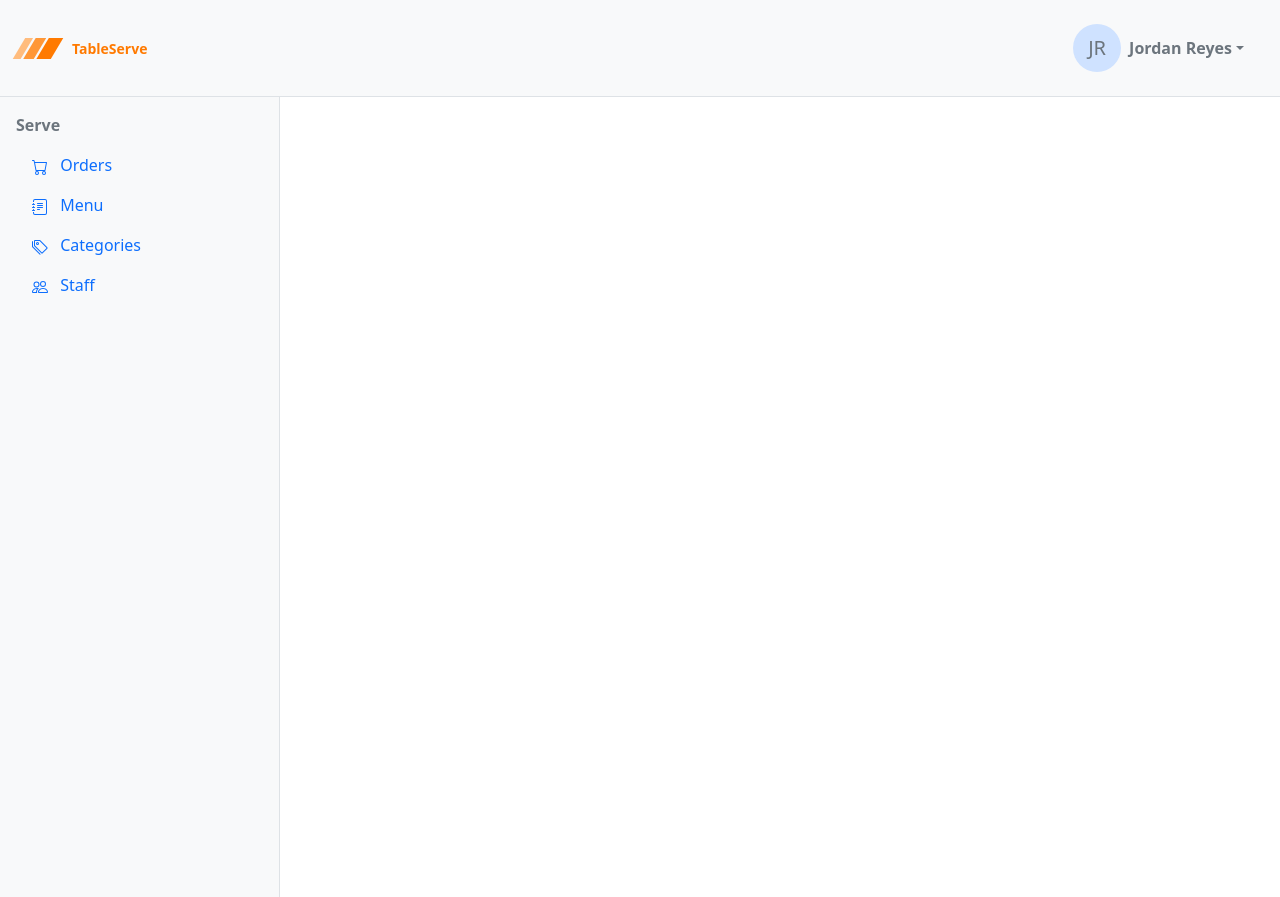
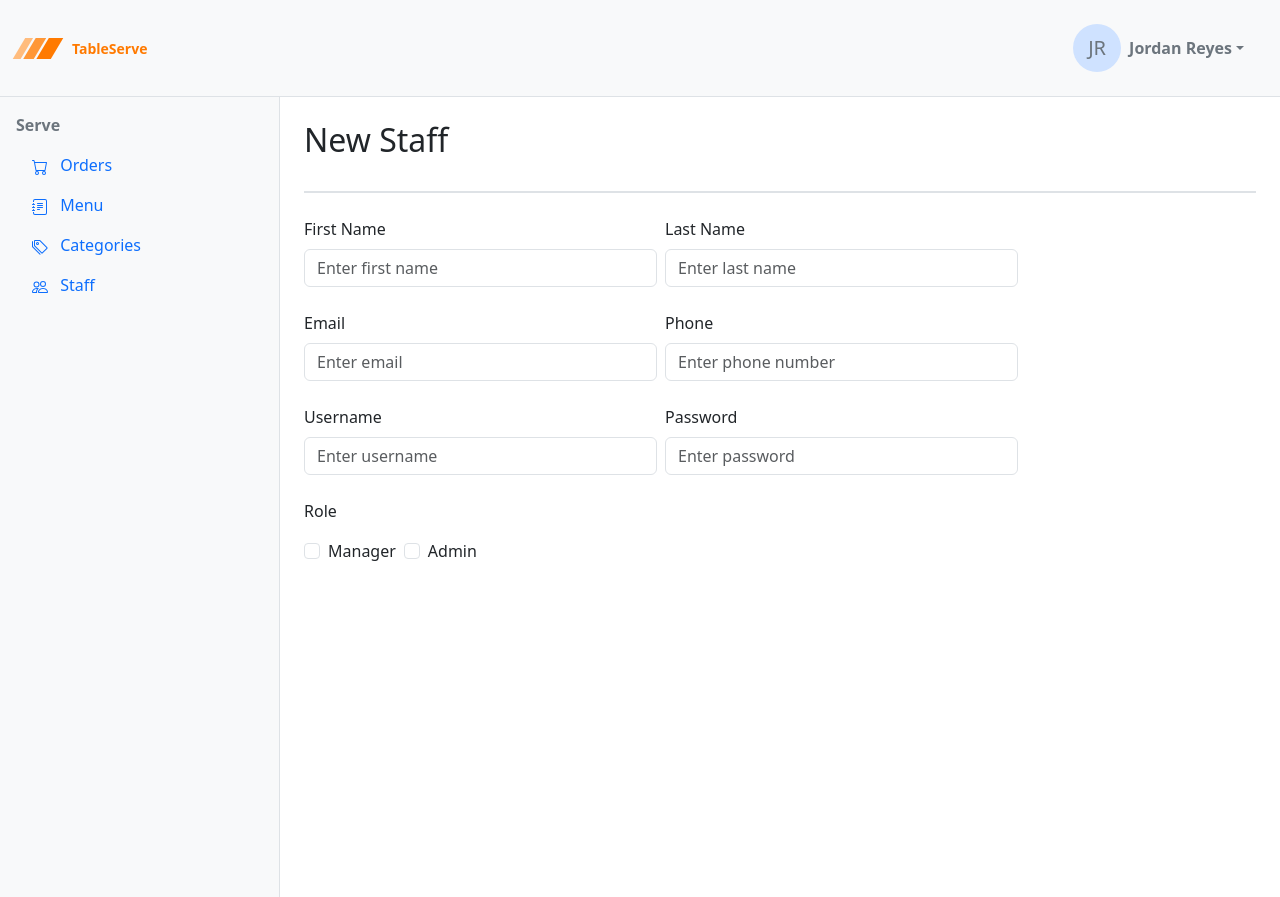
Before and after one commit to bbottstql/tableserve-design, a website built with Vite: page staff-create.html in a window 1280 px wide. Built offline with nearby package versions, Linux system fonts and the light colour scheme.

Commit message:
staff-create created

```diff
--- a/staff-create.html
+++ b/staff-create.html
@@ -4,7 +4,10 @@
     <meta charset="UTF-8" />
     <meta name="viewport" content="width=device-width, initial-scale=1.0" />
     <title>TableServe — New Staff</title>
-    <link rel="stylesheet" href="/node_modules/bootstrap/dist/css/bootstrap.min.css" />
+    <link
+      rel="stylesheet"
+      href="/node_modules/bootstrap/dist/css/bootstrap.min.css"
+    />
     <link rel="stylesheet" href="/css/styles.css" />
   </head>
   <body>
@@ -12,7 +15,93 @@
     <main class="d-flex">
       {{> nav}}
       <section class="content p-4 flex-grow-1">
-        <!-- build your page content here — refer to _data.md for data -->
+        <div
+          class="d-flex justify-content-between pb-4 mb-4 border-bottom border-2"
+        >
+          <h2>New Staff</h2>
+        </div>
+        <form class="d-flex flex-wrap flex-column w75 gap-2">
+          <div class="d-flex w-75 gap-2">
+            <div class="mb-3 w-50">
+              <label for="firstname" class="form-label">First Name</label>
+              <input
+                id="firstname"
+                type="text"
+                class="form-control"
+                placeholder="Enter first name"
+              />
+            </div>
+            <div class="mb-3 w-50">
+              <label for="lastname" class="form-label">Last Name</label>
+              <input
+                type="text"
+                id="lastname"
+                class="form-control"
+                placeholder="Enter last name"
+              />
+            </div>
+          </div>
+          <div class="d-flex w-75 gap-2">
+            <div class="mb-3 w-50">
+              <label for="email" class="form-label">Email</label>
+              <input
+                id="email"
+                type="email"
+                class="form-control"
+                placeholder="Enter email"
+              />
+            </div>
+            <div class="mb-3 w-50">
+              <label for="phone" class="form-label">Phone</label>
+              <input
+                inputtype="text"
+                id="phone"
+                class="form-control"
+                placeholder="Enter phone number"
+              />
+            </div>
+          </div>
+          <div class="d-flex w-75 gap-2">
+            <div class="mb-3 w-50">
+              <label for="username" class="form-label">Username</label>
+              <input
+                id="username"
+                type="text"
+                class="form-control"
+                placeholder="Enter username"
+              />
+            </div>
+            <div class="mb-3 w-50">
+              <label for="password" class="form-label">Password</label>
+              <input
+                type="password"
+                id="password"
+                class="form-control"
+                placeholder="Enter password"
+              />
+            </div>
+          </div>
+          <div class="d-flex w-75 gap-2">
+            <label for="role" class="form-label">Role</label>
+          </div>
+          <div class="d-flex w-75 gap-2">
+            <input
+              class="form-check-input"
+              type="checkbox"
+              name="radioDefault"
+              id="radioDefault1"
+            />
+            <label for="roleadmin" class="form-label">Manager</label>
+
+            <input
+              class="form-check-input"
+              type="checkbox"
+              name="radioDefault"
+              id="radioDefault1"
+            />
+            <label for="roleadmin" class="form-label">Admin</label>
+          </div>
+        </form>
       </section>
     </main>
     <script src="/node_modules/bootstrap/dist/js/bootstrap.bundle.min.js"></script>
```
